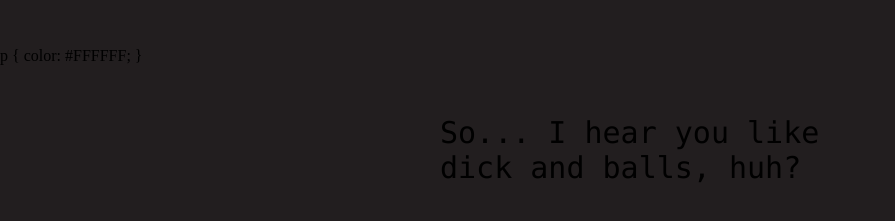
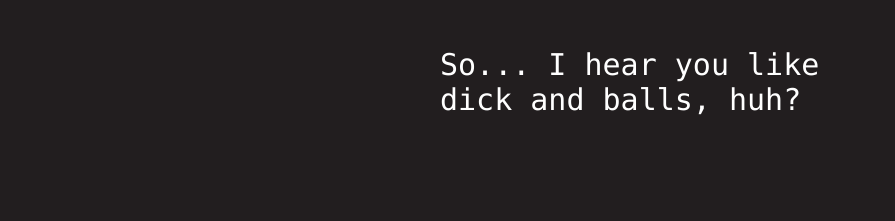
Before and after one commit to DevinMcF/DevinMcF.github.io, a plain HTML site: page index.html in a window 1280 px wide. Shown: the part 341-562 px from the top of the page, without its empty margins (0-895 px from the left). Drawn offline with Linux system fonts and the light colour scheme.

Commit message:
Fixed text color

```diff
--- a/index.html
+++ b/index.html
@@ -13,10 +13,7 @@
 <body bgcolor="221E1F">
 
 <!-- Change this code here by copy and pasting your template on line 15 -->
-p {
- color: #FFFFFF;
-}
-<p>So... I hear you like dick and balls, huh?</p>
+<p style="color:#FFFFFF;">So... I hear you like dick and balls, huh?</p>
 
 </body>
 </html>
```
